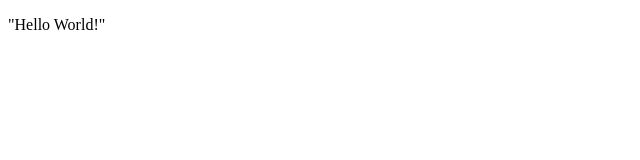
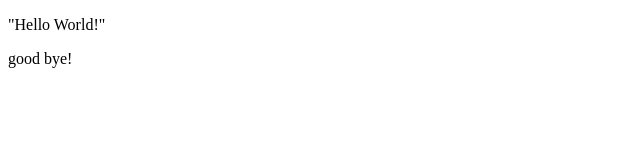
Before and after one commit to Incredible225/Start-work, a plain HTML site: page index.html in a window 1280 px wide. Shown: the full height of the page, 0-640 px from the left. Drawn offline with Linux system fonts and the light colour scheme.

Commit message:
test commit

```diff
--- a/index.html
+++ b/index.html
@@ -10,6 +10,9 @@
 		<p>
 			"Hello World!"
 		</p>
+		<p>
+			good bye!
+		</p>
 	</div>
 </body>
 </html>
```
